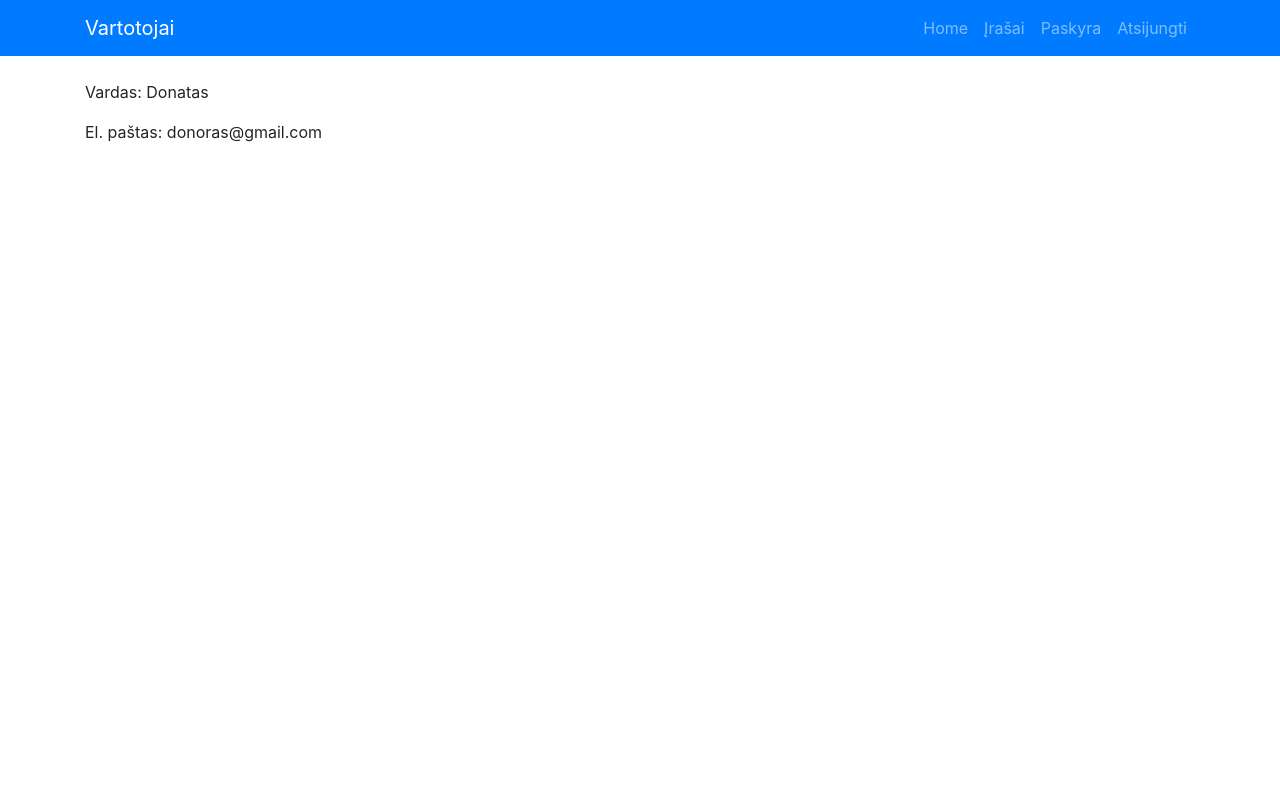
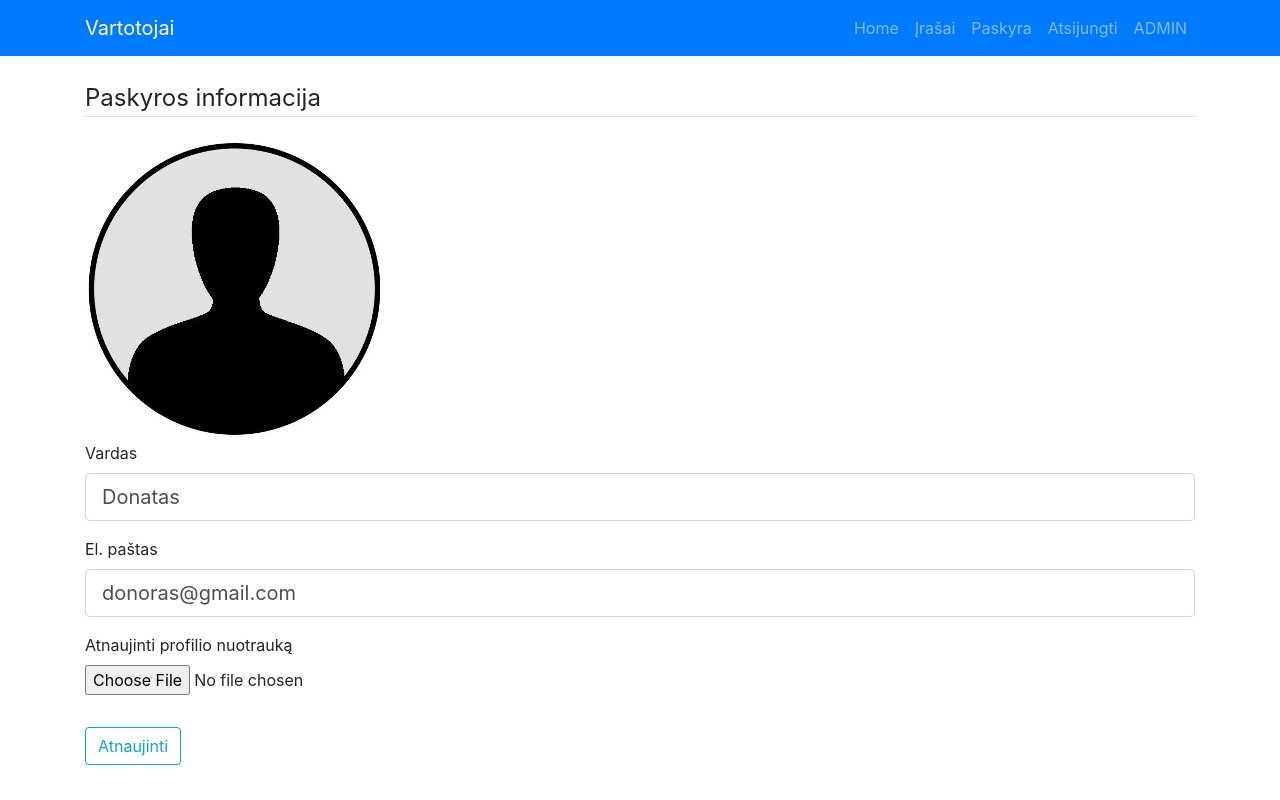
Before and after one commit to DonatasNoreika/flask_vartotojai, a Flask app: page /paskyra in a window 1280 px wide. Run offline with Flask 2, Linux system fonts and the light colour scheme; a user stored in the database is signed in; some libraries are stand-ins or nearby versions.

Commit message:
Pridėtas paskyros redagavimas, nuotraukos pridėjimas, admin puslapis, puslapiavimas

```diff
--- a/app.py
+++ b/app.py
@@ -5,6 +5,13 @@ from flask_sqlalchemy import SQLAlchemy
 from flask_login import LoginManager, UserMixin, current_user, logout_user, login_user, login_required
 from flask_bcrypt import Bcrypt
 import forms
+from datetime import datetime
+
+import secrets
+from PIL import Image
+
+from flask_admin import Admin
+from flask_admin.contrib.sqla import ModelView
 
 
 basedir = os.path.abspath(os.path.dirname(__file__))
@@ -19,12 +26,30 @@ login_manager = LoginManager(app)
 login_manager.login_view = 'prisijungti'
 login_manager.login_message_category = 'info'
 
+class ManoModelView(ModelView):
+    def is_accessible(self):
+        return current_user.is_authenticated and current_user.el_pastas == "el@pastas.lt"
+
 class Vartotojas(db.Model, UserMixin):
     __tablename__ = "vartotojas"
     id = db.Column(db.Integer, primary_key=True)
     vardas = db.Column("Vardas", db.String(20), unique=True, nullable=False)
     el_pastas = db.Column("El. pašto adresas", db.String(120), unique=True, nullable=False)
+    nuotrauka = db.Column(db.String(20), nullable=False, default='default.jpg')
     slaptazodis = db.Column("Slaptažodis", db.String(60), unique=True, nullable=False)
+
+class Irasas(db.Model):
+    __tablename__ = "irasas"
+    id = db.Column(db.Integer, primary_key=True)
+    data = db.Column("Data", db.DateTime, default=datetime.now())
+    pajamos = db.Column("Pajamos", db.Boolean)
+    suma = db.Column("Vardas", db.Integer)
+    vartotojas_id = db.Column(db.Integer, db.ForeignKey("vartotojas.id"))
+    vartotojas = db.relationship("Vartotojas", lazy=True)
+
+admin = Admin(app)
+admin.add_view(ManoModelView(Vartotojas, db.session))
+admin.add_view(ManoModelView(Irasas, db.session))
 
 @login_manager.user_loader
 def load_user(vartotojo_id):
@@ -33,6 +58,7 @@ def load_user(vartotojo_id):
 @app.route("/")
 def index():
     return render_template("index.html")
+
 
 @app.route("/registruotis", methods=['GET', 'POST'])
 def registruotis():
@@ -72,14 +98,48 @@ def atsijungti():
 
 @app.route("/irasai")
 @login_required
-def irasai():
-    return render_template('irasai.html', title='Įrašai')
+def records():
+    db.create_all()
+    page = request.args.get('page', 1, type=int)
+    try:
+        visi_irasai = Irasas.query.filter_by(vartotojas_id=current_user.id).order_by(Irasas.data.desc()).paginate(page=page, per_page=5)
+    except:
+        visi_irasai = []
+    print(visi_irasai)
+    return render_template("irasai.html", visi_irasai=visi_irasai, datetime=datetime)
 
-@app.route("/paskyra")
+def save_picture(form_picture):
+    random_hex = secrets.token_hex(8)
+    _, f_ext = os.path.splitext(form_picture.filename)
+    picture_fn = random_hex + f_ext
+    picture_path = os.path.join(app.root_path, 'static/profilio_nuotraukos', picture_fn)
+
+    output_size = (125, 125)
+    i = Image.open(form_picture)
+    i.thumbnail(output_size)
+    i.save(picture_path)
+
+    return picture_fn
+
+@app.route("/paskyra", methods=['GET', 'POST'])
 @login_required
-def account():
-    return render_template('paskyra.html', title='Paskyra')
+def paskyra():
+    form = forms.PaskyrosAtnaujinimoForma()
+    if form.validate_on_submit():
+        if form.nuotrauka.data:
+            nuotrauka = save_picture(form.nuotrauka.data)
+            current_user.nuotrauka = nuotrauka
+        current_user.vardas = form.vardas.data
+        current_user.el_pastas = form.el_pastas.data
+        db.session.commit()
+        flash('Tavo paskyra atnaujinta!', 'success')
+        return redirect(url_for('paskyra'))
+    elif request.method == 'GET':
+        form.vardas.data = current_user.vardas
+        form.el_pastas.data = current_user.el_pastas
+    nuotrauka = url_for('static', filename='profilio_nuotraukos/' + current_user.nuotrauka)
+    return render_template('paskyra.html', title='Account', form=form, nuotrauka=nuotrauka)
 
 if __name__ == '__main__':
+    db.create_all()
     app.run(host='127.0.0.1', port=8000, debug=True)
-    db.create_all()
--- a/forms.py
+++ b/forms.py
@@ -1,6 +1,7 @@
 from flask_wtf import FlaskForm
 from wtforms import SubmitField, BooleanField, StringField, PasswordField
 from wtforms.validators import DataRequired, ValidationError, EqualTo
+from flask_wtf.file import FileField, FileAllowed
 import app
 
 
@@ -26,3 +27,22 @@ class PrisijungimoForma(FlaskForm):
     slaptazodis = PasswordField('Slaptažodis', [DataRequired()])
     prisiminti = BooleanField("Prisiminti mane")
     submit = SubmitField('Prisijungti')
+
+
+class PaskyrosAtnaujinimoForma(FlaskForm):
+    vardas = StringField('Vardas', [DataRequired()])
+    el_pastas = StringField('El. paštas', [DataRequired()])
+    nuotrauka = FileField('Atnaujinti profilio nuotrauką', validators=[FileAllowed(['jpg', 'png'])])
+    submit = SubmitField('Atnaujinti')
+
+    def tikrinti_varda(self, vardas):
+        if vardas.data != app.current_user.vardas:
+            vartotojas = app.Vartotojas.query.filter_by(vardas=vardas.data).first()
+            if vartotojas:
+                raise ValidationError('Šis vardas panaudotas. Pasirinkite kitą.')
+
+    def tikrinti_pasta(self, el_pastas):
+        if el_pastas.data != app.current_user.el_pastas:
+            vartotojas = app.Vartotojas.query.filter_by(el_pastas=el_pastas.data).first()
+            if vartotojas:
+                raise ValidationError('Šis el. pašto adresas panaudotas. Pasirinkite kitą.')
--- a/templates/base.html
+++ b/templates/base.html
@@ -41,6 +41,9 @@
                 </li>
                 <li class="nav-item">
                     <a class="nav-link" href="/atsijungti">Atsijungti</a>
+                </li>
+                <li class="nav-item">
+                    <a class="nav-link" href="/admin">ADMIN</a>
                 </li>
                 {% else %}
                 <li class="nav-item">
--- a/templates/paskyra.html
+++ b/templates/paskyra.html
@@ -1,8 +1,51 @@
 {% extends "base.html" %}
+{% block content %}
+<div class="content-section">
+    <form method="POST" action="" enctype="multipart/form-data">
+        {{ form.hidden_tag() }}
+        <fieldset class="form-group">
+            <legend class="border-bottom mb-4">Paskyros informacija</legend>
+            <img class="rounded-circle account-img" src="{{ nuotrauka }}">
+            <div class="form-group">
+                {{ form.vardas.label(class="form-control-label") }}
 
-{% block content %}
-
-<p>Vardas: {{ current_user.vardas}} </p>
-<p>El. paštas: {{ current_user.el_pastas}} </p>
-
-{% endblock %}
+                {% if form.vardas.errors %}
+                {{ form.vardas(class="form-control form-control-lg is-invalid") }}
+                <div class="invalid-feedback">
+                    {% for error in form.vardas.errors %}
+                    <span>{{ error }}</span>
+                    {% endfor %}
+                </div>
+                {% else %}
+                {{ form.vardas(class="form-control form-control-lg") }}
+                {% endif %}
+            </div>
+            <div class="form-group">
+                {{ form.el_pastas.label(class="form-control-label") }}
+                {% if form.el_pastas.errors %}
+                {{ form.el_pastas(class="form-control form-control-lg is-invalid") }}
+                <div class="invalid-feedback">
+                    {% for error in form.el_pastas.errors %}
+                    <span>{{ error }}</span>
+                    {% endfor %}
+                </div>
+                {% else %}
+                {{ form.el_pastas(class="form-control form-control-lg") }}
+                {% endif %}
+            </div>
+            <div class="form-group">
+                {{ form.nuotrauka.label() }}
+                {{ form.nuotrauka(class="form-control-file") }}
+                {% if form.nuotrauka.errors %}
+                    {% for error in form.nuotrauka.errors %}
+                        <span class="text-danger">{{ error }}</span></br>
+                    {% endfor %}
+                {% endif %}
+            </div>
+        </fieldset>
+        <div class="form-group">
+            {{ form.submit(class="btn btn-outline-info") }}
+        </div>
+    </form>
+</div>
+{% endblock content %}
```
Also changed, not shown: templates/irasai.html (+26 -1 lines), biudzetas.db (deleted), static/profilio_nuotraukos/default.jpg (added).
